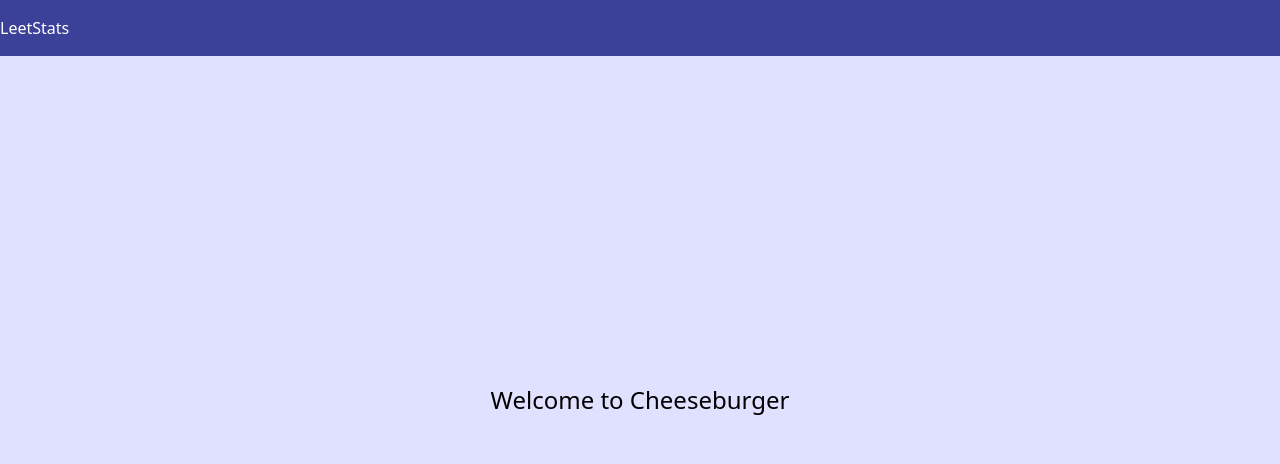
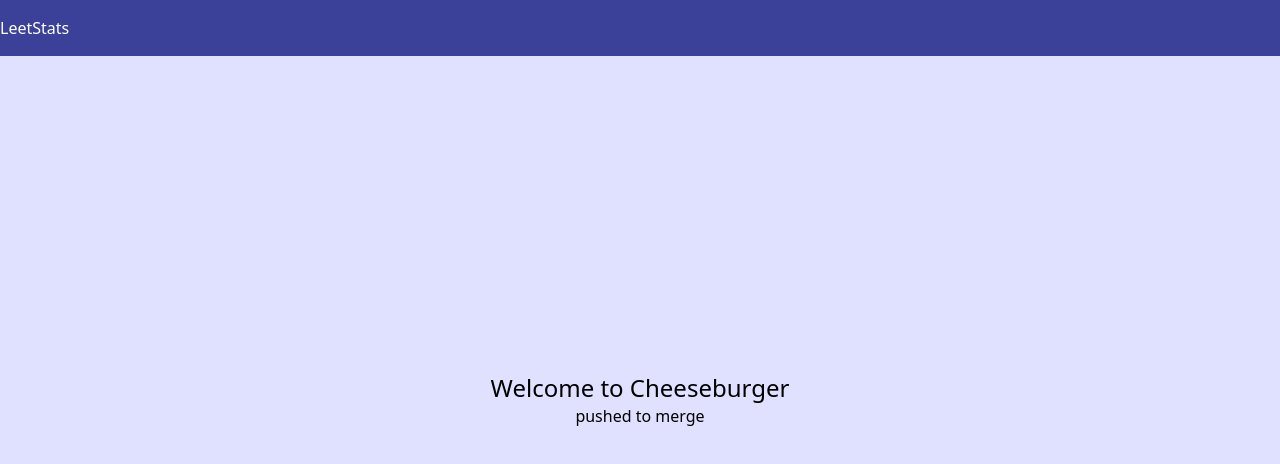
Before and after one commit to ILIAink/leetstats, a React (Vite) app: page / in a window 1280 px wide. Shown: the top 464 px of the page. Built offline with nearby package versions, Linux system fonts and the light colour scheme.

Commit message:
merge init

```diff
--- a/src/App.jsx
+++ b/src/App.jsx
@@ -19,6 +19,7 @@ function App() {
         style={{ height: "calc(100vh - navbarHeight)" }}
       >
         <h1>Welcome to Cheeseburger</h1>
+        <h5>pushed to merge</h5>
       </div>
     </>
   );
```
